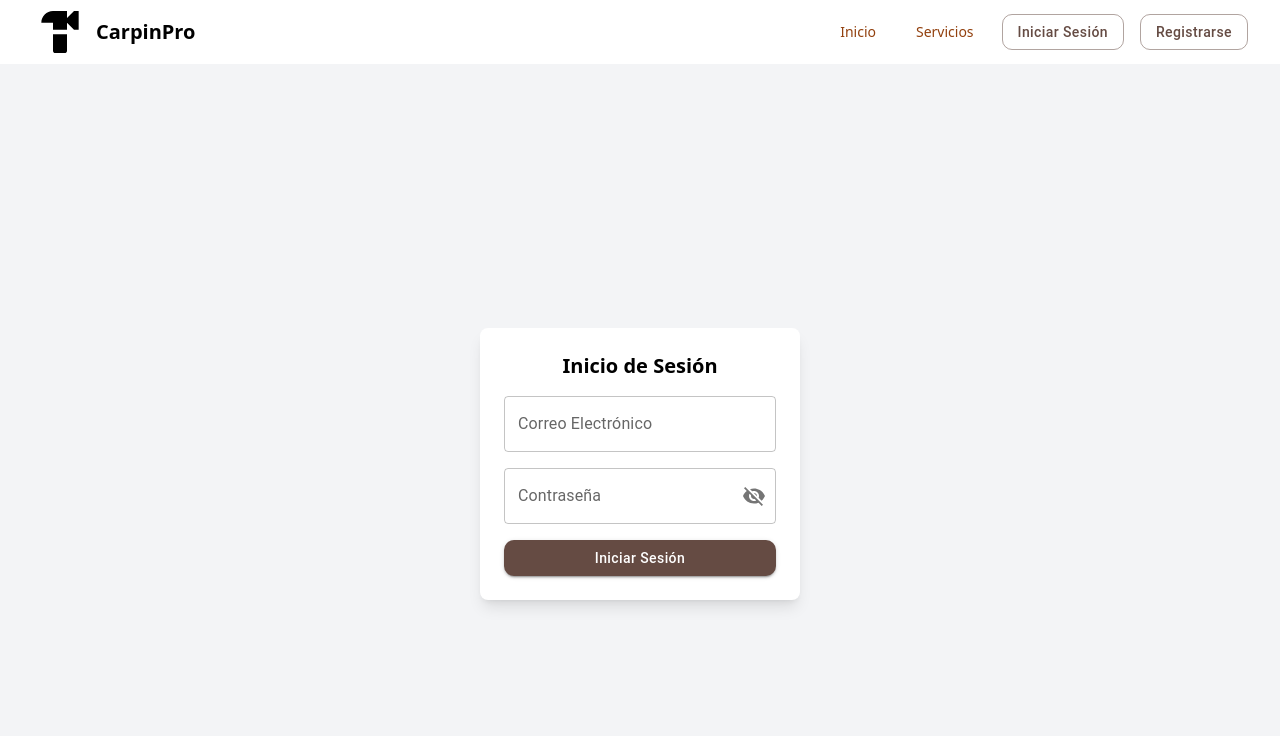
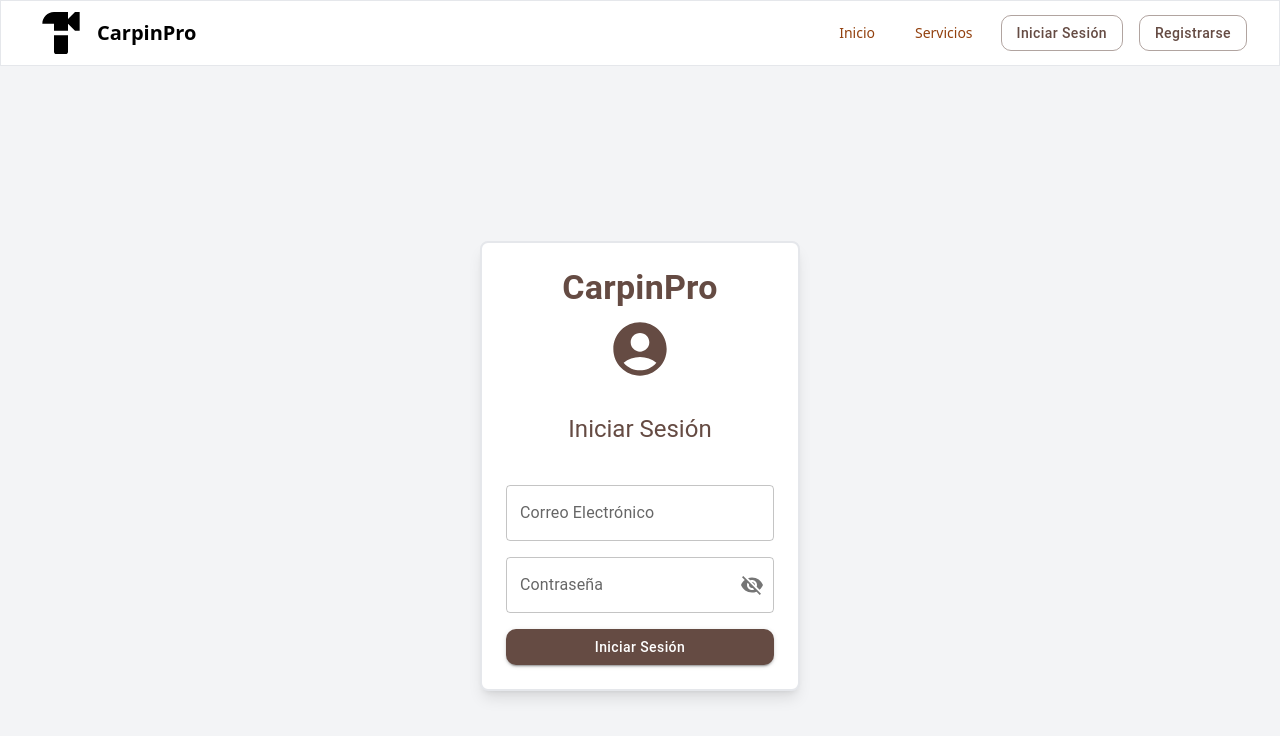
Before and after one commit to marquezQ/ProyectoDeGradoFE, a React (Vite) app: page /login in a window 1280 px wide. Shown: the top 736 px of the page. Built offline with nearby package versions, Linux system fonts and the light colour scheme.

Commit message:
add authProvider, loginPage, navbar login logout api

```diff
--- a/src/App.tsx
+++ b/src/App.tsx
@@ -3,10 +3,12 @@ import HomePage from "./Pages/HomePage";
 import MainPage from "./Pages/MainPage";
 import WorkersPage from "./Pages/WorkersPage";
 import LoginPage from "./Pages/LoginPage";
+import { AuthContextProvider } from "./context/AuthContext";
 
 function App() {
 
   return (
+    <AuthContextProvider>
       <BrowserRouter>
         <Routes>
           <Route path="/" element={<MainPage />}>
@@ -17,6 +19,7 @@ function App() {
           </Route>
         </Routes>
       </BrowserRouter>
+    </AuthContextProvider>
   )
 }
 
--- a/src/Pages/LoginPage.tsx
+++ b/src/Pages/LoginPage.tsx
@@ -3,12 +3,13 @@ import { useNavigate } from "react-router-dom";
 import * as Yup from "yup";
 import { useFormik } from "formik";
 import { login } from "../services/api";
-import { Button, TextField, InputAdornment, IconButton } from "@mui/material";
+import { Button, TextField, InputAdornment, IconButton, Box, Typography } from "@mui/material";
 import { useState } from "react";
-import { Visibility, VisibilityOff } from "@mui/icons-material";
+import { AccountCircle, Visibility, VisibilityOff } from "@mui/icons-material";
+import { useAuthContext } from "../hooks/useAuthContext";
 function LoginPage() {
     const navigate = useNavigate();
-    // const { setUser } = useAuthContext()
+    const { setUser } = useAuthContext()
 
     const [showPassword, setShowPassword] = useState(false);
     const togglePasswordVisibility = () => {
@@ -22,13 +23,9 @@ function LoginPage() {
       validationSchema,
       onSubmit: async (values) => {
         const response = await login(values.email, values.password);
-        // console.log(response)
-        // const response = Users.find((u) => u.email === values.email && u.password === values.password);
-        if (!response.errors) {
-        //   localStorage.setItem("token", response.token);
-        //   localStorage.setItem("roles", JSON.stringify(response.roles));
-        //   const decode = decodeToken(response.token);
-        //   setUser({id: decode.id, email:decode.username, name:decode.username, role: response.roles});
+        if (response && response.user) {
+          localStorage.setItem("token", response.token);
+          setUser(response.user);
           navigate("/");
         } else {
         //   Swal.fire({
@@ -46,10 +43,18 @@ function LoginPage() {
     <div className="flex items-center justify-center h-screen bg-gray-100">
       <form
         onSubmit={handleSubmit}
-        className="flex flex-col gap-4 bg-white shadow-lg rounded-lg p-6 w-80"
+        className="flex flex-col gap-4 bg-white shadow-lg rounded-lg p-6 w-80 border-2"
       >
-        <h2 className="text-center font-bold text-xl">Inicio de Sesión</h2>
+        <Box textAlign="center" mb={2}>
+          <Typography variant="h4" component="h1" fontWeight="bold" color="primary.main">
+            CarpinPro
+          </Typography>
+          <AccountCircle sx={{ fontSize: 64, color: "primary.main", mt: 1 }} />
+        </Box>
 
+        <Typography variant="h5" textAlign="center" color="primary" mb={3}>
+          Iniciar Sesión
+        </Typography>
         {/* Campo Email */}
         <TextField
           name="email"
@@ -75,7 +80,8 @@ function LoginPage() {
           onBlur={handleBlur}
           error={touched.password && Boolean(errors.password)}
           helperText={touched.password && errors.password}
-          InputProps={{
+          slotProps={{
+            input: {
               endAdornment: (
                 <InputAdornment position="end">
                   <IconButton onClick={togglePasswordVisibility} edge="end">
@@ -83,6 +89,7 @@ function LoginPage() {
                   </IconButton>
                 </InputAdornment>
               ),
+            },
           }}
         />
 
--- a/src/Pages/WorkersPage.tsx
+++ b/src/Pages/WorkersPage.tsx
@@ -10,7 +10,6 @@ function WorkersPage() {
     });
     if (loading) return <p>Loading...</p>;
     if (error) return <p>ocurrio un error</p>;
-    console.log(workerList)
   return (
     <div className="h-screen" style={{ backgroundColor: "#f5f5f5" }}>
             {workerList && workerList.map((worker) => (
--- a/src/components/Navbar.tsx
+++ b/src/components/Navbar.tsx
@@ -1,8 +1,10 @@
 import { Link } from "react-router-dom";
+
 import { Button, Drawer, IconButton } from "@mui/material";
 import MenuIcon from "@mui/icons-material/Menu";
 import { useState } from "react";
 import HardwareIcon from '@mui/icons-material/Hardware';
+import { useAuthContext } from "../hooks/useAuthContext";
 const Navbar: React.FC = () => {
   const [isOpen, setIsOpen] = useState(false);
 
@@ -13,13 +15,14 @@ const Navbar: React.FC = () => {
     setIsOpen(open);
   };
 
+  const { user, LogOut } = useAuthContext();
   return (
-    <nav className=" shadow-md">
+    <nav className=" shadow-md border">
       <div className="max-w-7xl mx-auto px-4 sm:px-6 lg:px-8">
         <div className="flex items-center justify-between h-16">
           <div className="flex-shrink-0">
             <Link to="/" className="flex items-center">
-              <HardwareIcon sx={{ width:"3.5rem", height:"3.5rem"}}/>
+              <HardwareIcon sx={{ width: "3.5rem", height: "3.5rem" }} />
               <span className="ml-2 text-xl font-semibold">CarpinPro</span>
             </Link>
           </div>
@@ -30,7 +33,13 @@ const Navbar: React.FC = () => {
             <Link to="/workers" className="text-amber-800 hover:bg-amber-100 px-3 py-2 rounded-md text-sm font-medium">
               Servicios
             </Link>
-            {/* Aqui se debera mostrar el avatar en caso de estar logeado y un adropdow para cerrar o ver perfil */}
+            {user ?
+            <>
+              <p>{user.name + " " + user.lastname}</p>
+              <Button onClick={LogOut}>Cerrar Sesion</Button>
+            </>
+              :
+              <>
                 <Link to={'/login'}>
                   <Button variant="outlined" color="primary">
                     Iniciar Sesión
@@ -41,27 +50,39 @@ const Navbar: React.FC = () => {
                     Registrarse
                   </Button>
                 </Link>
+              </>}
+          </div>
 
-
-          </div>
           <div className="md:hidden">
             <IconButton onClick={toggleDrawer(true)} color="primary">
               <MenuIcon />
             </IconButton>
             <Drawer anchor="right" open={isOpen} onClose={toggleDrawer(false)}>
               <nav className="flex flex-col gap-4 p-4">
-                <Link to="/" className="text-amber-800 hover:bg-amber-100 px-3 py-2 rounded-md text-sm font-medium" onClick={toggleDrawer(false)}>
+                <Link to="/" className="text-amber-800 hover:bg-amber-100 px-3 py-2 rounded-md text-sm font-medium">
                   Inicio
                 </Link>
-                <Link to="/workers" className="text-amber-800 hover:bg-amber-100 px-3 py-2 rounded-md text-sm font-medium" onClick={toggleDrawer(false)}>
+                <Link to="/workers" className="text-amber-800 hover:bg-amber-100 px-3 py-2 rounded-md text-sm font-medium">
                   Servicios
                 </Link>
-                <Button variant="outlined" color="primary" onClick={toggleDrawer(false)}>
+                {user ? <p>{user.name + " " + user.lastname}</p>
+                  :
+                  <>
+                    <Link to={'/login'}>
+                      <Button variant="outlined" color="primary">
                         Iniciar Sesión
                       </Button>
+                    </Link>
+                    <Link to={'/registro'}>
+                      <Button variant="outlined" color="primary">
+                        Registrarse
+                      </Button>
+                    </Link>
+                  </>}
               </nav>
             </Drawer>
           </div>
+
         </div>
       </div>
     </nav>
--- a/src/services/api.ts
+++ b/src/services/api.ts
@@ -7,6 +7,15 @@ export const login = async (email: string, password: string) => {
     }catch (error) {
         console.log("error en login", error )
         throw error;
+    }
+}
+
+export const getUserData = async () => {
+    try {
+        const response = await axiosInstace.get('/user');
+        return response.data
+    } catch (error) {
+        console.log("error al recuperar data del usuario", error);
     }
 }
 
```
Lines whose indentation alone changed are shown as unchanged.
